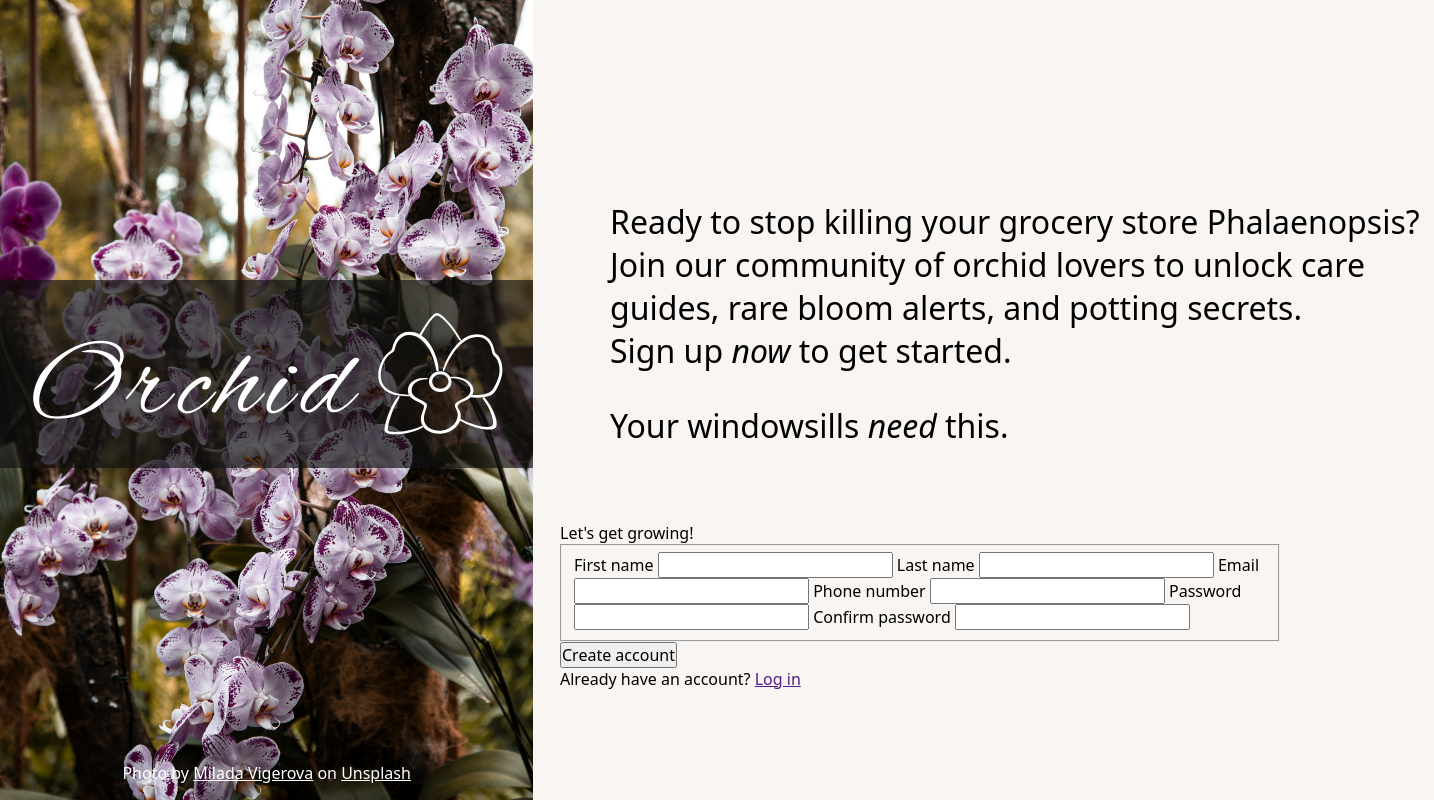
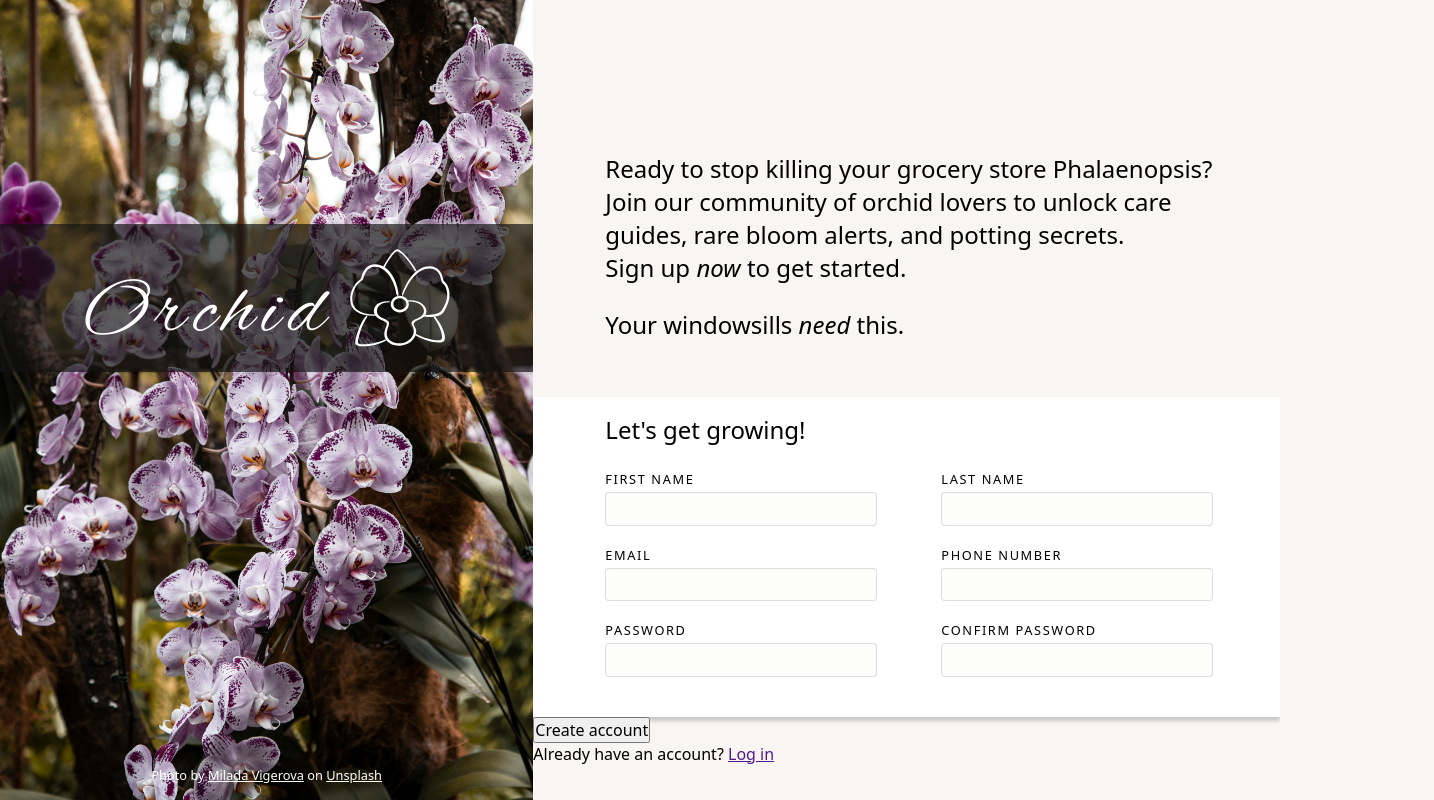
Before and after one commit to AsyaPeti/odin-sign-up-form, a plain HTML site: page index.html in a window 1280 px wide. Shown: the whole page, 1434 px wide, since content can reach past the window. Drawn offline with Linux system fonts and the light colour scheme.

Commit message:
Add styles to the form
The form is the most crucial part of the webpage. It was made more
convenient to use by applying styles and layout.

```diff
--- a/index.html
+++ b/index.html
@@ -12,7 +12,7 @@
     <aside>
       <header>
         <h1>Orchid</h1>
-        <img src="img/orchid.svg" alt="orchid-logo" width="125">
+        <img src="img/orchid.svg" alt="orchid-logo" width="100">
       </header>
 
       <footer>
--- a/styles.css
+++ b/styles.css
@@ -62,8 +62,8 @@ body {
 }
 
 p {
-  min-inline-size: 45ch;
-  max-inline-size: 75ch;
+  min-width: 45ch;
+  max-width: 75ch;
 }
 
 aside {
@@ -79,28 +79,29 @@ aside {
     position: relative;
     display: flex;
     justify-content: center;
-    gap: 1rem;
-    margin-top: 280px;
-    padding: 1.5rem;
+    gap: 16px;
+    margin-top: 224px;
+    padding: 24px;
     width: 100%;
     background-color: #111a;
 
     & h1 {
       position: relative;
-      top: 1rem;
+      top: 16px;
       font:
-        7rem 'Alex Brush', var(--system-font-default), var(--system-font-top);
+        5rem 'Alex Brush', var(--system-font-default), var(--system-font-top);
       letter-spacing: 0.5rem;
     }
   }
 
   & footer {
     position: absolute;
-    bottom: 1rem;
+    bottom: 16px;
     width: 100%;
 
     & p {
       width: 100%;
+      font-size: 0.8rem;
       text-align: center;
 
       & a {
@@ -112,15 +113,58 @@ aside {
 }
 
 main {
-  margin-left: 70vh;
+  margin-left: calc(2 / 3 * 100vh);
+  min-height: 100vh;
 
   & section.upper {
-    padding: 200px 200px 75px 50px;
-    font-size: 2rem;
+    padding: 152px 152px 56px 72px;
+    font-size: 1.5rem;
     font-weight: 500;
 
     & p + p {
       margin-top: 1em;
     }
   }
+
+  & form {
+    padding: 16px 0 40px 72px;
+    background-color: white;
+    box-shadow: 0 4px 4px #1113;
+
+    & p {
+      font-size: 1.5rem;
+      font-weight: 500;
+    }
+
+    & fieldset {
+      display: flex;
+      flex-wrap: wrap;
+      gap: 20px 64px;
+      margin-top: 24px;
+      border: none;
+      padding: 0;
+      min-width: 45ch;
+      max-width: 75ch;
+
+      & label {
+        display: flex;
+        flex-direction: column;
+        font-size: 0.8rem;
+        font-weight: 500;
+        letter-spacing: 0.1rem;
+        text-transform: uppercase;
+
+        & input {
+          margin-top: 4px;
+          border: 1px solid #1112;
+          border-radius: 4px;
+          padding: 0.3rem;
+          width: 272px;
+          background-color: #f8f5f244;
+          font-size: 1rem;
+          text-transform: initial;
+        }
+      }
+    }
+  }
 }
```
